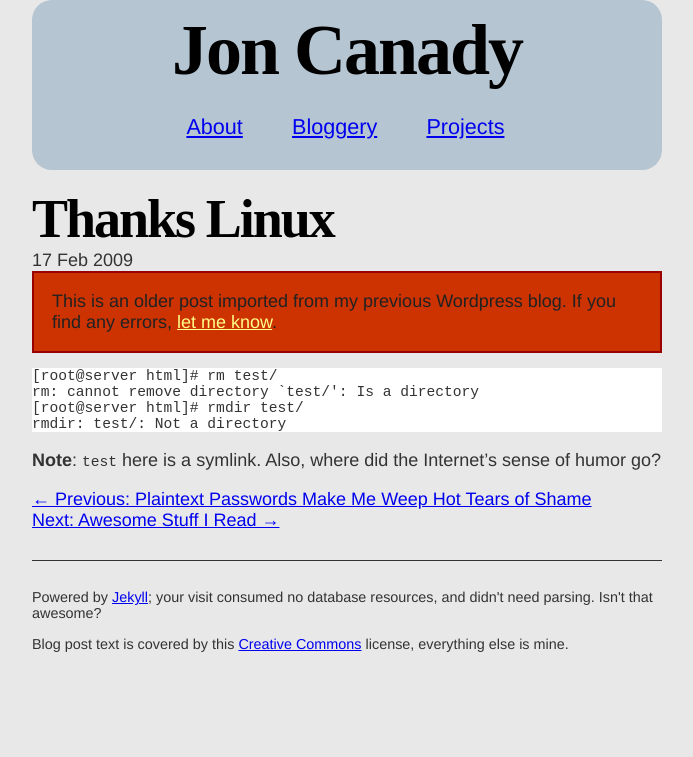
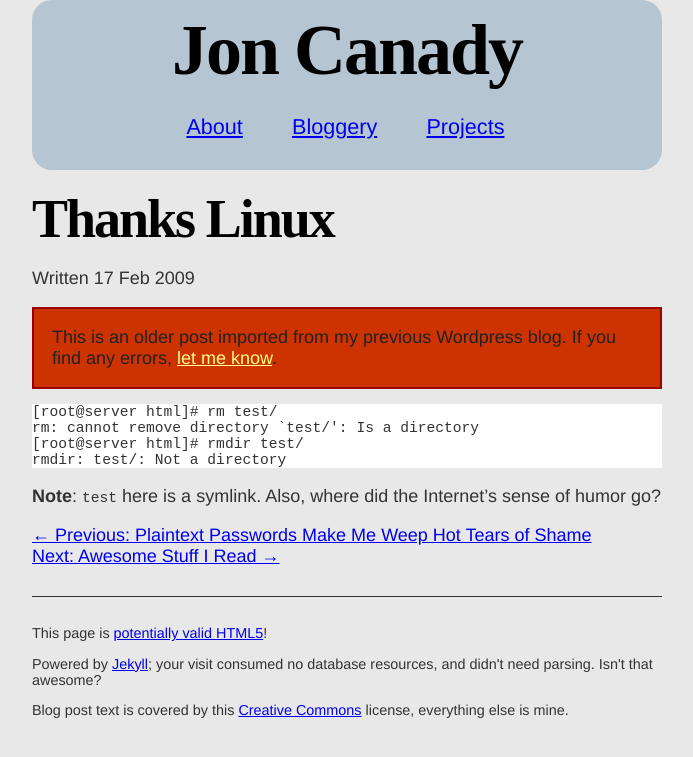
Before and after one commit to jesscanady/oldsite-circa2011, a Jekyll site: the page built from _posts/2009-02-17-thanks-linux.markdown, in a window 1280 px wide. Shown: the top 757 px of the page, without its empty margins (293-986 px from the left). Built offline with Jekyll 4.4.1, drawn with Linux system fonts in a browser that asks for light colours; Markdown is read by kramdown in place of the engine named in the settings.

Commit message:
Adding HTML5 validation link, lang="en" to root element.

```diff
--- a/_includes/footer.html
+++ b/_includes/footer.html
@@ -1,4 +1,5 @@
 <footer>
+	<p>This page is <a href="http://qa-dev.w3.org/wmvs/HEAD/check?uri=http%3A%2F%2Fjoncanady.com%2F">potentially valid HTML5</a>!</p>
 	<p>Powered by <a href="http://github.com/joncanady/jekyll">Jekyll</a>; your visit consumed no database resources, and didn't need parsing. Isn't that awesome?</p>
 	<p>Blog post text is covered by this <a rel="license" href="http://creativecommons.org/licenses/by-nc/3.0/us/">Creative Commons</a> license, everything else is mine.</p>
-</footer>
+</footer
--- a/_layouts/post.html
+++ b/_layouts/post.html
@@ -1,5 +1,5 @@
 <!DOCTYPE html>
-<html>
+<html lang="en">
 	<head>
 		<link rel="stylesheet" href="/stylesheets/syntax.css" type="text/css" />
 		{% include head.html %}
@@ -11,7 +11,8 @@
 		<article>
 
 			<h1>{{ page.title }}</h1>
-			<time datetime="{{ page.date | date: "%Y-%m-%d" }}" pubdate>{{ page.date | date: "%d %b %Y"  }}</time>
+			<p>Written <time datetime="{{ page.date | date: "%Y-%m-%d" }}" pubdate>{{ page.date | date: "%d %b %Y"  }}</time></p>
+
 
 
 			{% if page.wordpress_id %}
@@ -46,6 +47,6 @@
 
 		</article>
 
-			{% include footer.html %}
+		{% include footer.html %}
 	</body>
 </html>
```
